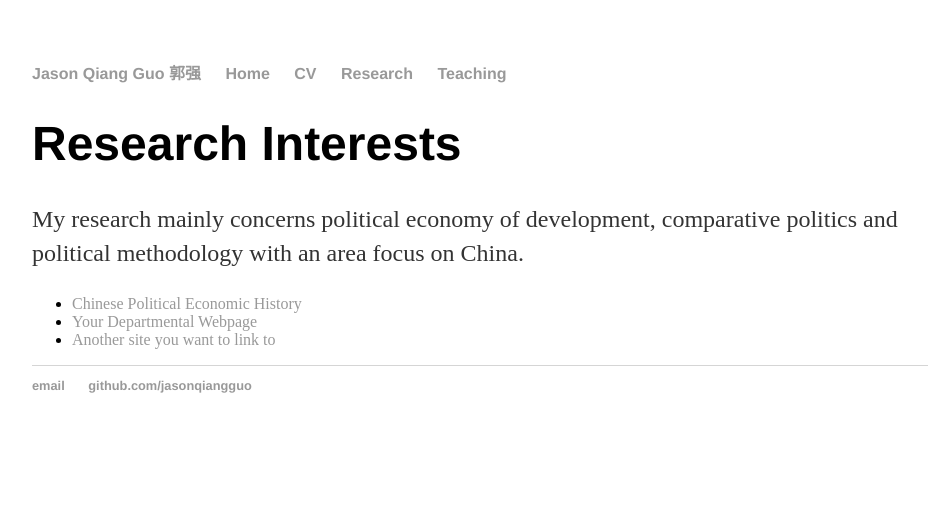
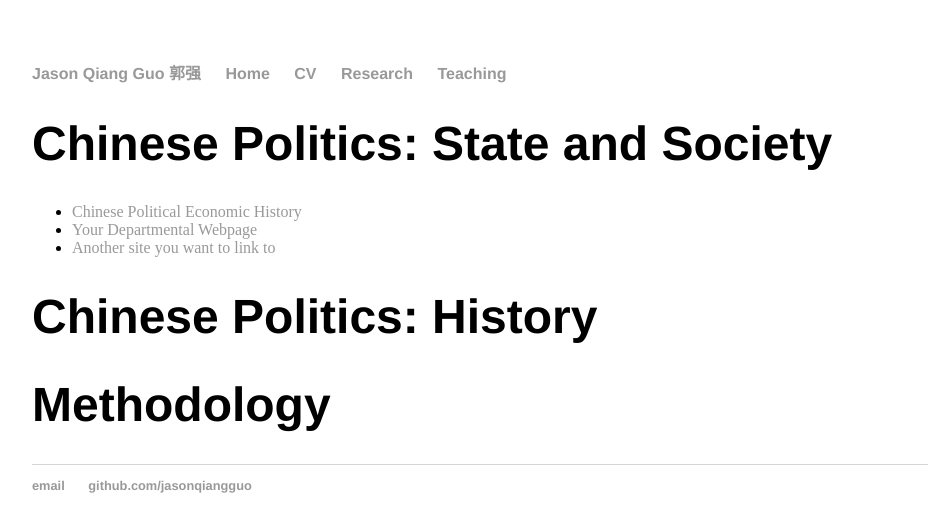
Before and after one commit to jasonqiangguo/jasonqiangguo.github.io, a Jekyll site: the page built from Research/index.html, in a window 1280 px wide. Shown: the top 532 px of the page, without its empty margins (160-1088 px from the left). Built offline with Jekyll 4.4.1, drawn with Linux system fonts in a browser that asks for light colours.

Commit message:
homepage

```diff
--- a/Research/index.html
+++ b/Research/index.html
@@ -4,12 +4,16 @@ title: Research Interests
 ---
 
 		<div class="about">
-			<h1>Research Interests</h1>
-			<p> My research mainly concerns political economy of development, comparative politics and political methodology with an area focus on China. </p>
+			<h1>Chinese Politics: State and Society</h1>
 
 			<ul class="contacts">
 				<li><a href="/Research-interests/coup_chinese_history.html">Chinese Political Economic History</a></li>
 				<li><a href="#">Your Departmental Webpage</a></li>
 				<li><a href="#">Another site you want to link to</a></li>
 				</ul>
-		</div>
+
+			<h1>Chinese Politics: History</h1>
+
+			<h1>Methodology</h1>
+
+			</div>
```
